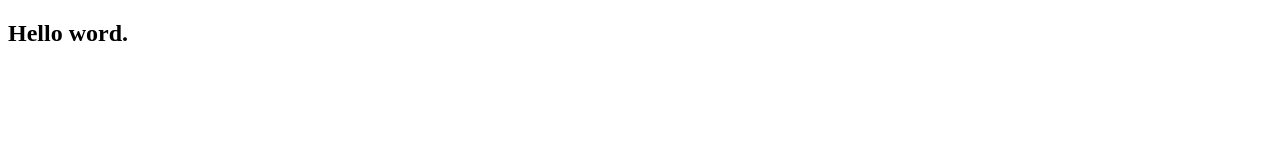
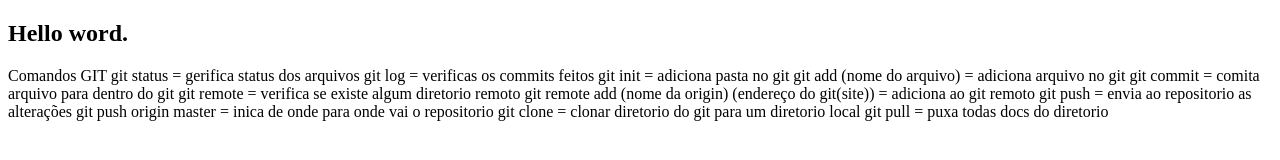
Before and after one commit to robsonneves/Curso-git, a plain HTML site: page index.html in a window 1280 px wide. Drawn offline with Linux system fonts and the light colour scheme.

Commit message:
Alguns comandos do GIT

```diff
--- a/index.html
+++ b/index.html
@@ -8,5 +8,21 @@
 
 	<h2> Hello word. </h2>
 
+	Comandos GIT
+
+	git status = gerifica status dos arquivos
+	git log = verificas os commits feitos
+
+	git init = adiciona pasta no git
+	git add (nome do arquivo) = adiciona arquivo no git
+	git commit = comita arquivo para dentro do git
+	git remote = verifica se existe algum diretorio remoto
+	git remote add (nome da origin) (endereço do git(site)) = adiciona ao git remoto
+	git push = envia ao repositorio as alterações
+	git push origin master = inica de onde para onde vai o repositorio
+	git clone = clonar diretorio do git para um diretorio local
+	git pull = puxa todas docs do diretorio
+
+
 </body>
 </html>
```
